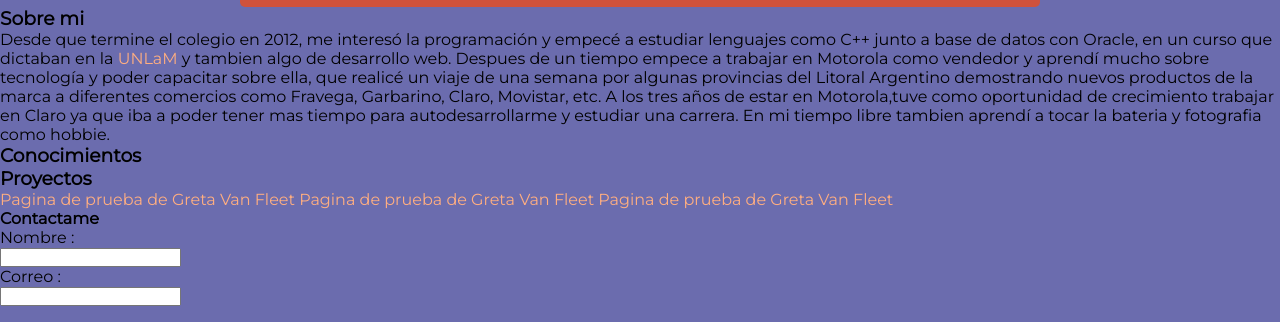
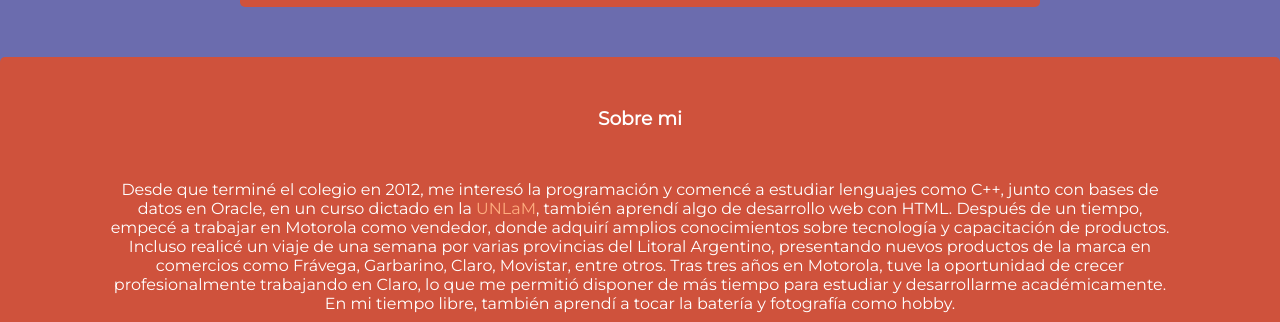
Before and after one commit to LucasAlegreSebastian/LucasAlegrePortfolio, a plain HTML site: page index.html in a window 1280 px wide. Shown: the part 303-625 px from the top of the page. Drawn offline with Linux system fonts and the light colour scheme.

Commit message:
Alineando las secciones para que quede centrado

```diff
--- a/estilos.css
+++ b/estilos.css
@@ -12,7 +12,7 @@ a {
 
 header {
     background-color: gray;
-height: 50px;
+    height: 50px;
     text-align: center;
 }
 
@@ -21,7 +21,8 @@ height: 50px;
 
 ul {
     text-align: center;
-    position: -webkit-sticky; /* Safari */
+    position: -webkit-sticky;
+    /* Safari */
     position: sticky;
     top: 0;
     list-style-type: none;
@@ -68,7 +69,7 @@ body {
 }
 
 
-.presentacionFoto {
+#presentacionFoto {
 
     width: 800px;
     padding: 10px;
@@ -85,29 +86,48 @@ a {
     color: #ffae80;
 }
 
-.presentacionFoto p {
+#presentacionFoto p {
     color: black;
-    font-size:medium;
+    font-size: medium;
     margin-top: 35px;
     text-align: center;
 }
 
 
+#sobremi {
+    padding: 0px 50px 0px 50px;
+    margin: 50px 0px 50px 0px;
+    text-align: center;
+    height: 300px;
+    background-color: rgb(207, 82, 60);
+    color: white;
+    border-radius: 5px;
+}
 
+#sobremi h3 {
+    padding-top: 50px;
+}
+
+#sobremi p {
+    margin: 50px;
+    padding: 0px 5px 0px 5px;
+}
 
 footer {
 
     bottom: 0px;
-       text-align: center;
+    text-align: center;
 
     height: 100px;
     background-color: gray;
 }
-footer h4{
+
+footer h4 {
     padding-top: 10px;
     margin-bottom: 10px;
 }
-footer a{
+
+footer a {
 
     padding: 5px;
 }
--- a/index.html
+++ b/index.html
@@ -38,7 +38,7 @@ Formulario de contacto.
     </ul>
 
 
-    <section class="presentacionFoto">
+    <section id="presentacionFoto">
         <img id="fotoLucas" src="https://avatars.githubusercontent.com/u/206473899?v=4" alt="Foto de Lucas">
         <p>
             Bienvenidos!
@@ -52,20 +52,22 @@ Formulario de contacto.
 
 
 
-    <section>
+    <section id="sobremi">
         <h3 id="sobreMi">Sobre mi</h3>
         <p>
-            Desde que termine el colegio en 2012, me interesó la programación y empecé a estudiar
-            lenguajes como C++ junto a base de datos con Oracle, en un curso que dictaban en la
-            <a href="https://www.unlam.edu.ar/">UNLaM</a> y tambien algo de desarrollo web.
-            Despues de un tiempo empece a trabajar en Motorola como vendedor y aprendí
-            mucho sobre tecnología y poder capacitar sobre ella, que realicé un viaje de una semana por algunas
-            provincias
-            del Litoral Argentino demostrando nuevos productos de la marca a diferentes comercios como Fravega,
-            Garbarino, Claro, Movistar, etc.
-            A los tres años de estar en Motorola,tuve como oportunidad de crecimiento trabajar en Claro ya que iba a
-            poder tener mas tiempo para autodesarrollarme y estudiar una carrera.
-            En mi tiempo libre tambien aprendí a tocar la bateria y fotografia como hobbie.
+            Desde que terminé el colegio en 2012, me interesó la programación y comencé a estudiar lenguajes como C++,
+            junto con bases de datos en Oracle, en un curso dictado en la <a href="https://www.unlam.edu.ar/">UNLaM</a>,
+            también aprendí algo de desarrollo web con HTML.
+
+            Después de un tiempo, empecé a trabajar en Motorola como vendedor, donde adquirí amplios conocimientos sobre
+            tecnología y capacitación de productos. Incluso realicé un viaje de una semana por varias provincias del
+            Litoral Argentino, presentando nuevos productos de la marca en comercios como Frávega, Garbarino, Claro,
+            Movistar, entre otros.
+
+            Tras tres años en Motorola, tuve la oportunidad de crecer profesionalmente trabajando en Claro, lo que me
+            permitió disponer de más tiempo para estudiar y desarrollarme académicamente.
+
+            En mi tiempo libre, también aprendí a tocar la batería y fotografía como hobby.
 
         </p>
     </section>
```
